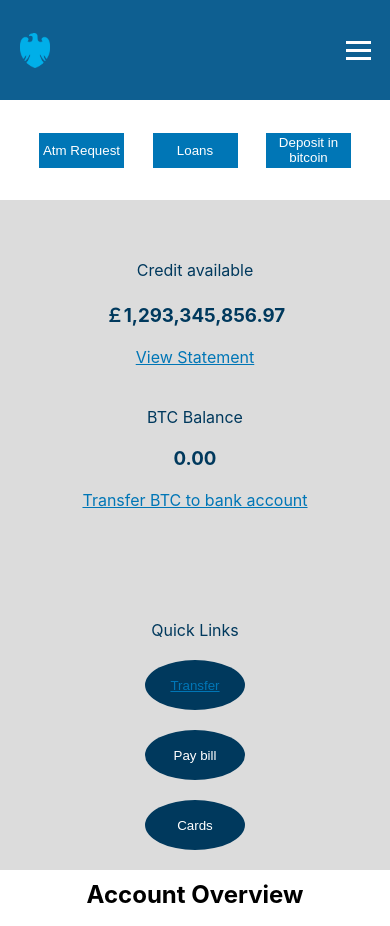
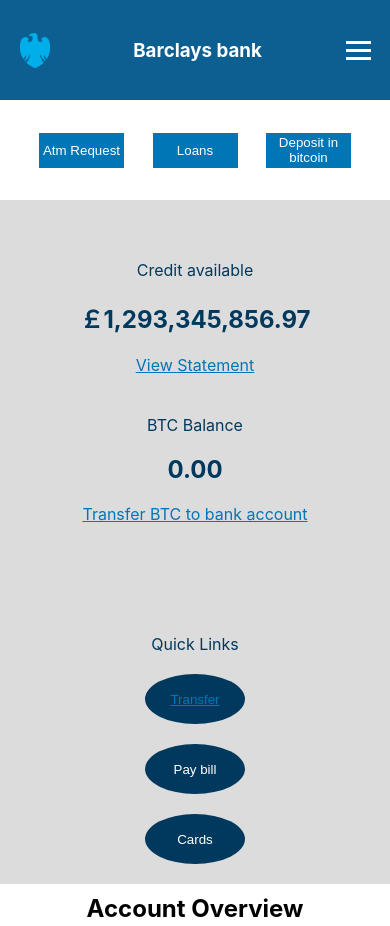
Before and after one commit to Holyboi10/jhgf, a plain HTML site: page Homepage.html in a window 390 px wide. Shown: the top 926 px of the page. Drawn offline with Linux system fonts and the light colour scheme.

Commit message:
font change

```diff
--- a/Homepage.html
+++ b/Homepage.html
@@ -10,7 +10,7 @@
     <div class="Home-nav">
        <div class="owner">
         <img src="bar.png" class="logo-hide"  style="display: block;" >
-        <!-- <h3>Barclays bank <span></span></h3> -->
+        <h3  >Barclays bank <span></span></h3>
         <!-- <p style="color: greenyellow; font-size: 1.4rem;">Balance:&#65505;1,293,345,856.97</p> -->
         <div class="hamburger">
             <span class="bar" style="background-color: white;"></span>
@@ -19,7 +19,7 @@
         </div>
 
         <div class="nav-menu">
-            <h3 style="background-color: #0076b6;height: 50px;padding-top: 20px;color: white;padding-left: 10px;">Peter D Maygreen</h3><div class="profile-pic">
+            <h3  style="background-color: #0076b6;height: 50px;padding-top: 20px;color: white;padding-left: 10px;">Peter D Maygreen</h3><div class="profile-pic">
                <a href=""> <img src="ppic.JPG" class="profile"></a>
                </div>
             <ol><br>
@@ -53,12 +53,12 @@
    <!-- Account -->
    <div class="Account">
     <div class="Account-finace">
-        <p>Credit available</p><br>
-        <h3 >&#65505;1,293,345,856.97</h3><br>
+        <p >Credit available</p><br>
+        <h3 class="haythree">&#65505;1,293,345,856.97</h3><br>
         <a href="#">View Statement</a> <br><br><br>
 
         <p>BTC Balance</p><br>
-        <h3>0.00</h3><br>
+        <h3 class="haythree">0.00</h3><br>
         <a href="#">Transfer BTC to bank account</a><br>
 
     </div>
@@ -107,7 +107,7 @@
 
 </div>
 <!-- HISTORY -->
-<h1 style="text-align: center;">Transaction History</h1><br>
+<h1 style="text-align: center;margin-top: -300px;font-size: 1.5rem;">Transaction History</h1><br>
 <table>
   <tr>
     <th>Date</th>
--- a/style.css
+++ b/style.css
@@ -469,7 +469,7 @@
 .nextBtn{
     width: 100px;
     height: 30px;
-    margin-left: 120px;
+    margin-left: 150px;
     background-color: black;
     color: white;
 }
@@ -667,6 +667,11 @@
         /* border: 1px solid green; */
         height: fit-content;
     }
+
+    .haythree{
+        font-size: 1.5rem;
+        color: #00395d;
+    }
     .classDiv{
         width: 100%;
     }
```
